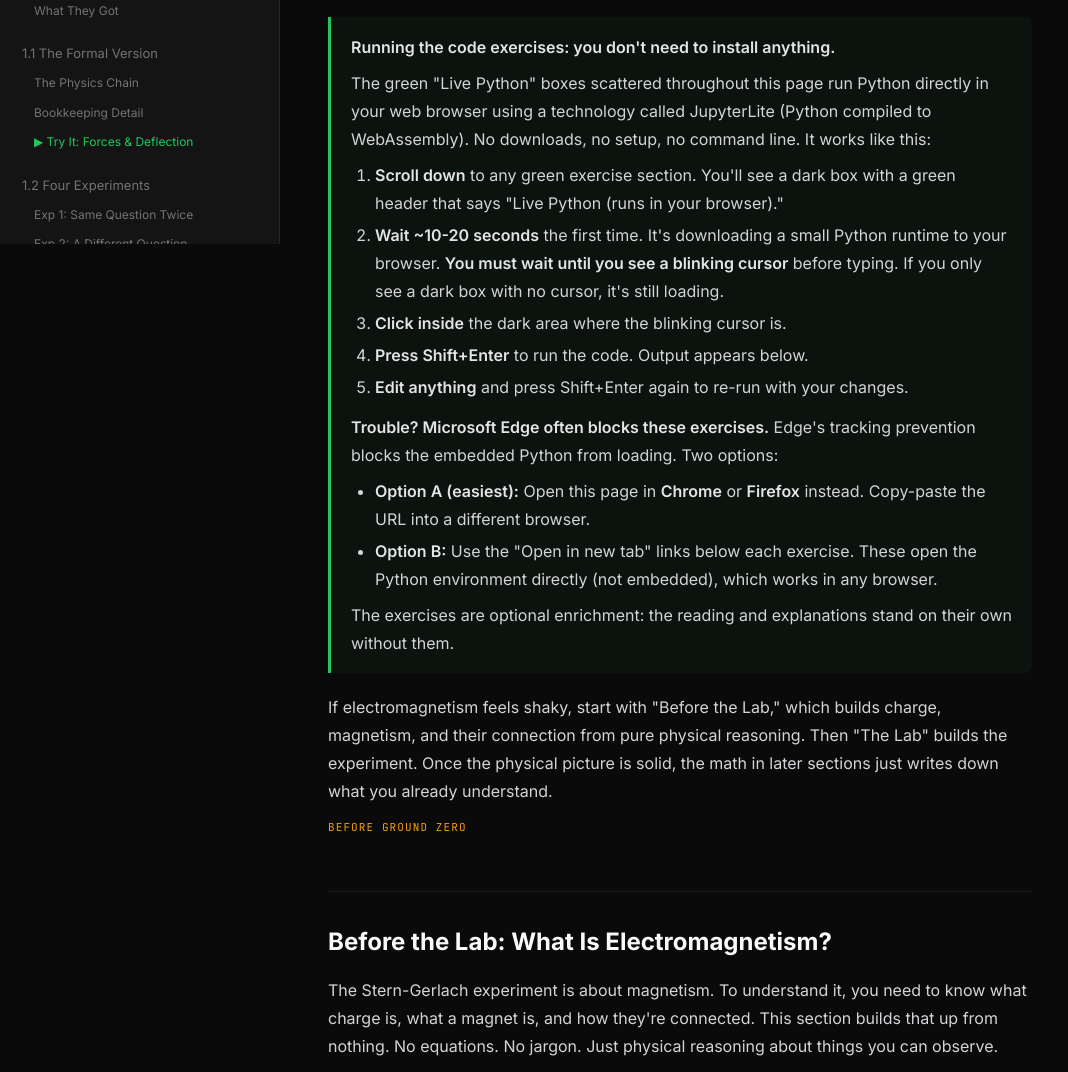
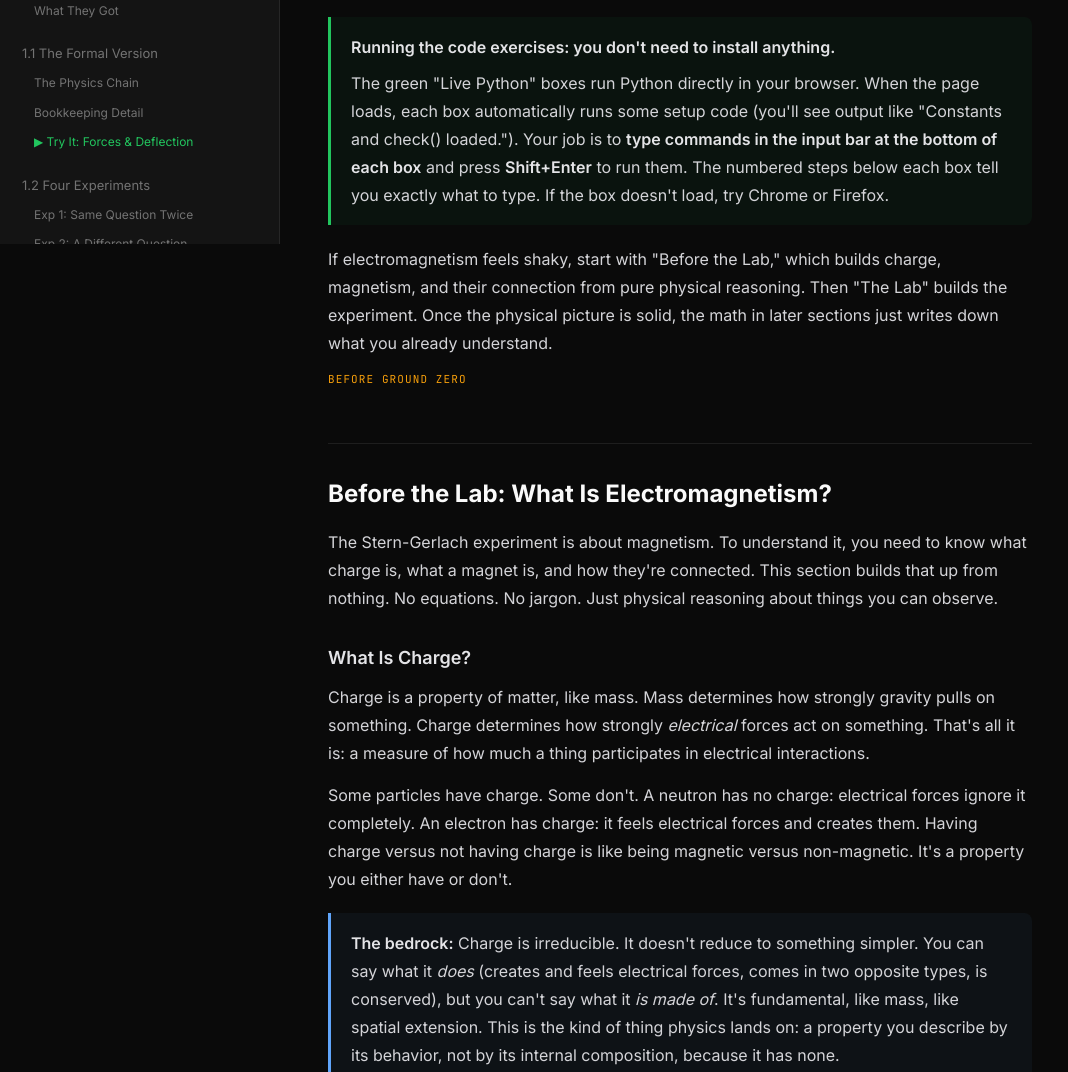
Before and after one commit to jesseposner/jesseposner.github.io, a plain HTML site: page qm/index.html in a window 1280 px wide. Shown: the part 556-1628 px from the top of the page, without its empty margins (0-1068 px from the left). Drawn offline with nearby package versions, Linux system fonts and the light colour scheme.

Commit message:
Simplify exercise instructions, remove nonexistent 'open in new tab' references

```diff
--- a/qm/index.html
+++ b/qm/index.html
@@ -381,20 +381,7 @@ tailwind.config = {
 
     <div class="callout-result" id="how-to-run">
       <p style="margin-bottom: 0.5rem;"><strong>Running the code exercises: you don't need to install anything.</strong></p>
-      <p style="margin-bottom: 0.5rem;">The green "Live Python" boxes scattered throughout this page run Python directly in your web browser using a technology called JupyterLite (Python compiled to WebAssembly). No downloads, no setup, no command line. It works like this:</p>
-      <ol style="margin-bottom: 0;">
-        <li><strong>Scroll down</strong> to any green exercise section. You'll see a dark box with a green header that says "Live Python (runs in your browser)."</li>
-        <li><strong>Wait ~10-20 seconds</strong> the first time. It's downloading a small Python runtime to your browser. <strong>You must wait until you see a blinking cursor</strong> before typing. If you only see a dark box with no cursor, it's still loading.</li>
-        <li><strong>Click inside</strong> the dark area where the blinking cursor is.</li>
-        <li><strong>Press Shift+Enter</strong> to run the code. Output appears below.</li>
-        <li><strong>Edit anything</strong> and press Shift+Enter again to re-run with your changes.</li>
-      </ol>
-      <p style="margin-top: 0.75rem; margin-bottom: 0.5rem;"><strong>Trouble? Microsoft Edge often blocks these exercises.</strong> Edge's tracking prevention blocks the embedded Python from loading. Two options:</p>
-      <ul style="margin-bottom: 0;">
-        <li><strong>Option A (easiest):</strong> Open this page in <strong>Chrome</strong> or <strong>Firefox</strong> instead. Copy-paste the URL into a different browser.</li>
-        <li><strong>Option B:</strong> Use the "Open in new tab" links below each exercise. These open the Python environment directly (not embedded), which works in any browser.</li>
-      </ul>
-      <p style="margin-top: 0.5rem; margin-bottom: 0;">The exercises are optional enrichment: the reading and explanations stand on their own without them.</p>
+      <p style="margin-bottom: 0;">The green "Live Python" boxes run Python directly in your browser. When the page loads, each box automatically runs some setup code (you'll see output like "Constants and check() loaded."). Your job is to <strong>type commands in the input bar at the bottom of each box</strong> and press <strong>Shift+Enter</strong> to run them. The numbered steps below each box tell you exactly what to type. If the box doesn't load, try Chrome or Firefox.</p>
     </div>
 
     <p>If electromagnetism feels shaky, start with "Before the Lab," which builds charge, magnetism, and their connection from pure physical reasoning. Then "The Lab" builds the experiment. Once the physical picture is solid, the math in later sections just writes down what you already understand.</p>
```
